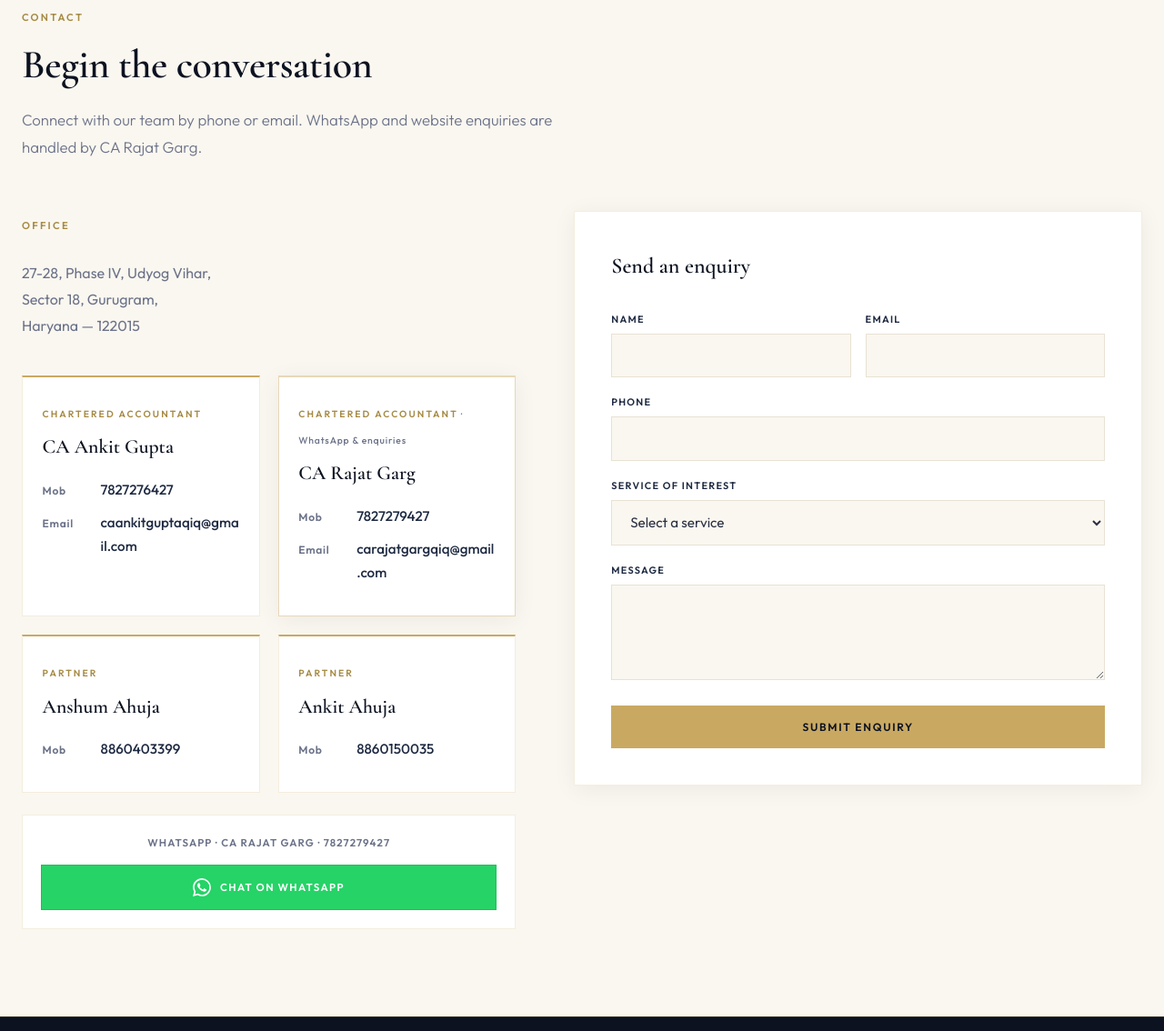
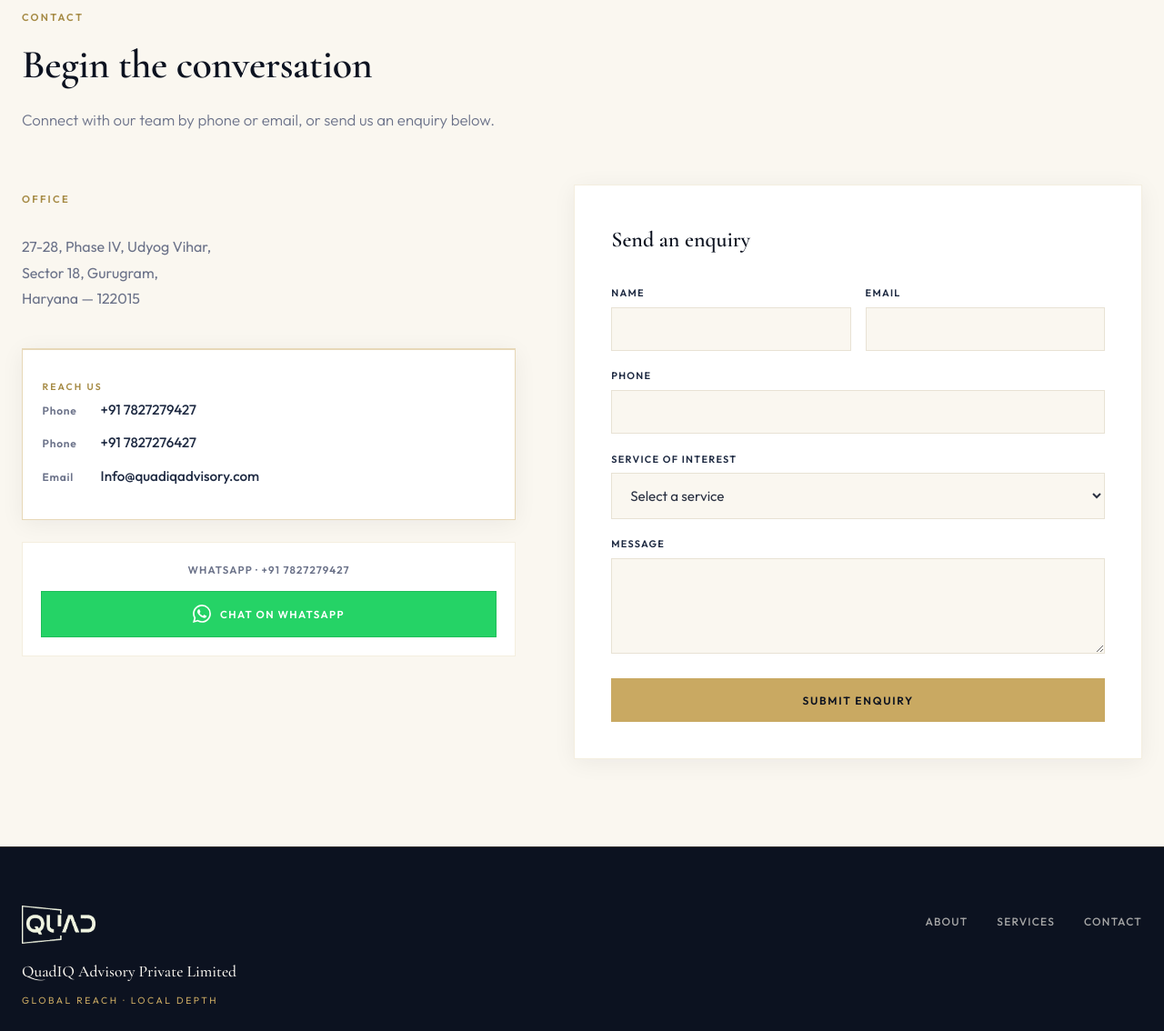
Before and after one commit to kunalbajaj11/quadiq-advisory, a plain HTML site: page index.html in a window 1280 px wide. Shown: the part 3623-4757 px from the top of the page at 91% size. Drawn offline with nearby package versions, Linux system fonts and the light colour scheme.

Commit message:
final changes

```diff
--- a/css/styles.css
+++ b/css/styles.css
@@ -898,12 +898,8 @@
   box-shadow: var(--shadow-soft);
 }
 
-.partner-card--featured .partner-role::after {
-  content: " · WhatsApp & enquiries";
-  letter-spacing: 0.08em;
-  font-weight: 500;
-  color: var(--text-muted);
-  text-transform: none;
+.contact-direct {
+  margin-bottom: 1.5rem;
 }
 
 .whatsapp-block {
--- a/index.html
+++ b/index.html
@@ -64,7 +64,7 @@
         "description": "Partner-led chartered accountancy and advisory firm in Gurugram, India.",
         "slogan": "Global Reach · Local Depth",
         "telephone": "+91-7827279427",
-        "email": "carajatgargqiq@gmail.com",
+        "email": "Info@quadiqadvisory.com",
         "address": {
           "@type": "PostalAddress",
           "streetAddress": "27-28, Phase IV, Udyog Vihar, Sector 18",
@@ -82,7 +82,7 @@
         "url": "https://quadiqadvisory.com/",
         "image": "https://quadiqadvisory.com/public/assets/og-image.jpg",
         "telephone": "+91-7827279427",
-        "email": "carajatgargqiq@gmail.com",
+        "email": "Info@quadiqadvisory.com",
         "priceRange": "$$",
         "address": {
           "@type": "PostalAddress",
@@ -359,7 +359,7 @@
         <div class="section-intro reveal">
           <span class="label">Contact</span>
           <h2 class="section-title">Begin the conversation</h2>
-          <p class="section-lead">Connect with our team by phone or email. WhatsApp and website enquiries are handled by CA Rajat Garg.</p>
+          <p class="section-lead">Connect with our team by phone or email, or send us an enquiry below.</p>
         </div>
 
         <div class="contact-layout reveal">
@@ -373,62 +373,28 @@
               </p>
             </address>
 
-            <div class="team-grid">
-              <article class="partner-card">
-                <span class="partner-role">Chartered Accountant</span>
-                <h3>CA Ankit Gupta</h3>
+            <div class="contact-direct">
+              <article class="partner-card partner-card--featured">
+                <span class="partner-role">Reach us</span>
                 <ul class="partner-contact-list">
                   <li>
-                    <span class="partner-label">Mob</span>
-                    <a href="tel:+917827276427">7827276427</a>
+                    <span class="partner-label">Phone</span>
+                    <a href="tel:+917827279427">+91 7827279427</a>
+                  </li>
+                  <li>
+                    <span class="partner-label">Phone</span>
+                    <a href="tel:+917827276427">+91 7827276427</a>
                   </li>
                   <li>
                     <span class="partner-label">Email</span>
-                    <a href="mailto:caankitguptaqiq@gmail.com">caankitguptaqiq@gmail.com</a>
-                  </li>
-                </ul>
-              </article>
-
-              <article class="partner-card partner-card--featured">
-                <span class="partner-role">Chartered Accountant</span>
-                <h3>CA Rajat Garg</h3>
-                <ul class="partner-contact-list">
-                  <li>
-                    <span class="partner-label">Mob</span>
-                    <a href="tel:+917827279427">7827279427</a>
-                  </li>
-                  <li>
-                    <span class="partner-label">Email</span>
-                    <a href="mailto:carajatgargqiq@gmail.com">carajatgargqiq@gmail.com</a>
-                  </li>
-                </ul>
-              </article>
-
-              <article class="partner-card">
-                <span class="partner-role">Partner</span>
-                <h3>Anshum Ahuja</h3>
-                <ul class="partner-contact-list">
-                  <li>
-                    <span class="partner-label">Mob</span>
-                    <a href="tel:+918860403399">8860403399</a>
-                  </li>
-                </ul>
-              </article>
-
-              <article class="partner-card">
-                <span class="partner-role">Partner</span>
-                <h3>Ankit Ahuja</h3>
-                <ul class="partner-contact-list">
-                  <li>
-                    <span class="partner-label">Mob</span>
-                    <a href="tel:+918860150035">8860150035</a>
+                    <a href="mailto:Info@quadiqadvisory.com">Info@quadiqadvisory.com</a>
                   </li>
                 </ul>
               </article>
             </div>
 
             <div class="whatsapp-block">
-              <p class="whatsapp-note">WhatsApp · CA Rajat Garg · 7827279427</p>
+              <p class="whatsapp-note">WhatsApp · +91 7827279427</p>
               <a
                 href="https://wa.me/917827279427?text=Hello%2C%20I%20would%20like%20to%20enquire%20about%20QuadIQ%20Advisory%20services."
                 class="btn btn-whatsapp"
@@ -446,7 +412,7 @@
           <form
             class="contact-form"
             id="contact-form"
-            action="https://formsubmit.co/ajax/carajatgargqiq@gmail.com"
+            action="https://formsubmit.co/ajax/Info@quadiqadvisory.com"
             method="post"
           >
             <input type="hidden" name="_subject" value="New enquiry — QuadIQ Advisory website" />
--- a/seo/site.config.json
+++ b/seo/site.config.json
@@ -6,9 +6,9 @@
   "description": "QuadIQ Advisory Private Limited offers audit & assurance, tax advisory, accounting outsourcing, financial advisory, and GRC services in Gurugram, India. Partner-led CA firm for growing enterprises and corporates.",
   "locale": "en_IN",
   "language": "en",
-  "email": "carajatgargqiq@gmail.com",
+  "email": "Info@quadiqadvisory.com",
   "telephone": "+91-7827279427",
-  "contactEmail": "carajatgargqiq@gmail.com",
+  "contactEmail": "Info@quadiqadvisory.com",
   "address": {
     "streetAddress": "27-28, Phase IV, Udyog Vihar, Sector 18",
     "addressLocality": "Gurugram",
--- a/seo/structured-data.json
+++ b/seo/structured-data.json
@@ -12,7 +12,7 @@
       "description": "Partner-led chartered accountancy and advisory firm offering audit & assurance, tax, financial advisory, and GRC services in Gurugram, India.",
       "slogan": "Global Reach · Local Depth",
       "telephone": "+91-7827279427",
-      "email": "carajatgargqiq@gmail.com",
+      "email": "Info@quadiqadvisory.com",
       "address": {
         "@type": "PostalAddress",
         "streetAddress": "27-28, Phase IV, Udyog Vihar, Sector 18",
@@ -41,7 +41,7 @@
       "url": "https://quadiqadvisory.com/",
       "image": "https://quadiqadvisory.com/public/assets/og-image.jpg",
       "telephone": "+91-7827279427",
-      "email": "carajatgargqiq@gmail.com",
+      "email": "Info@quadiqadvisory.com",
       "priceRange": "$$",
       "parentOrganization": {
         "@id": "https://quadiqadvisory.com/#organization"
```
Also changed, not shown: 1 other file.
